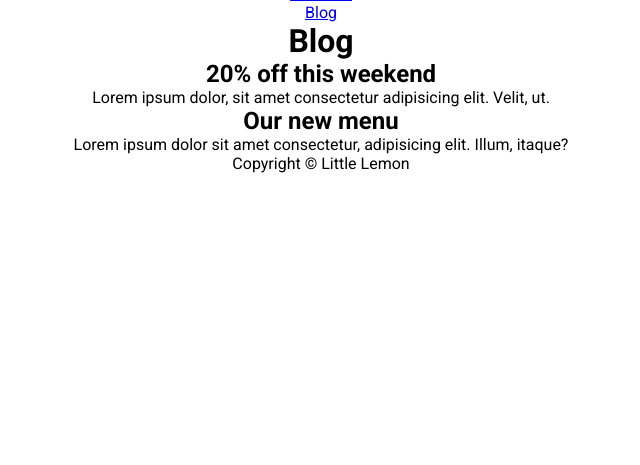
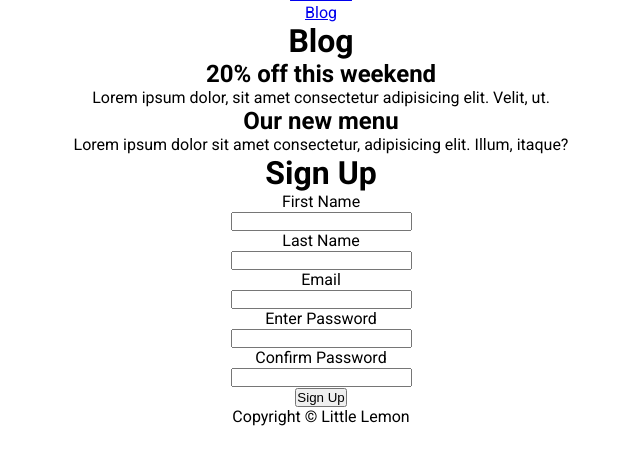
Before and after one commit to sanar4/html-css-project-1, a plain HTML site: page index.html in a window 1280 px wide. Shown: the part 189-654 px from the top of the page, without its empty margins (319-959 px from the left). Drawn offline with Linux system fonts and the light colour scheme.

Commit message:
Added Sign Up Form

```diff
--- a/index.html
+++ b/index.html
@@ -61,6 +61,37 @@
           itaque?
         </p>
       </article>
+
+      <h1>Sign Up</h1>
+      <form>
+        <div>
+          <label for="user_first_name">First Name</label> <br />
+          <input type="text" id="user_first_name" name="user_first_name" />
+        </div>
+        <div>
+          <label for="user_last_name">Last Name</label> <br />
+          <input type="text" id="user_last_name" name="user_last_name" />
+        </div>
+        <div>
+          <label for="user_email">Email</label> <br />
+          <input type="email" id="user_email" name="user_email" />
+        </div>
+        <div>
+          <label for="user_password">Enter Password</label> <br />
+          <input type="password" id="user_password" name="user_password" />
+        </div>
+        <div>
+          <label for="user_confirm_password">Confirm Password</label> <br />
+          <input
+            type="password"
+            id="user_confirm_password"
+            name="user_confirm_password"
+          />
+        </div>
+        <div>
+          <button type="submit">Sign Up</button>
+        </div>
+      </form>
     </main>
 
     <footer>
```
